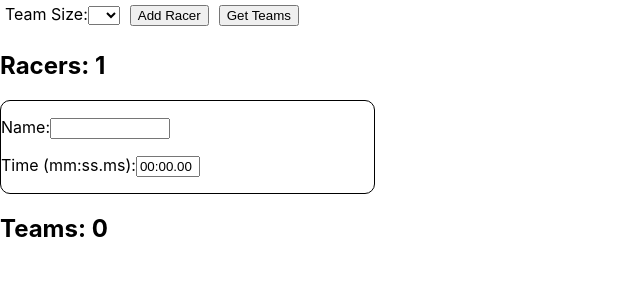
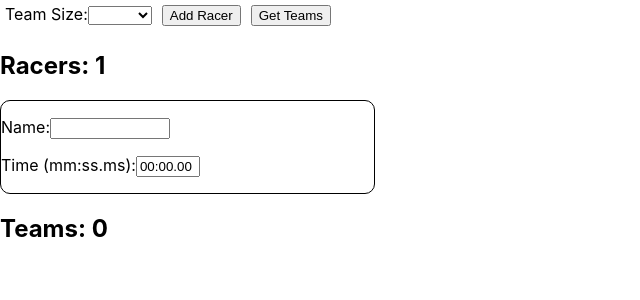
Before and after one commit to Noahb24/racing-teams-creator, a React (Create React App) app: page / in a window 1280 px wide. Shown: the top 300 px of the page, without its empty margins (0-640 px from the left). Built offline with nearby package versions, Linux system fonts and the light colour scheme.

Commit message:
change team size drop down width

```diff
--- a/src/features/teamMaker/teamMaker.css
+++ b/src/features/teamMaker/teamMaker.css
@@ -6,7 +6,7 @@
     }
 
     #teamSize{
-        width: 2rem
+        width: 4rem
     }
     button {
         margin: 5px;
```
